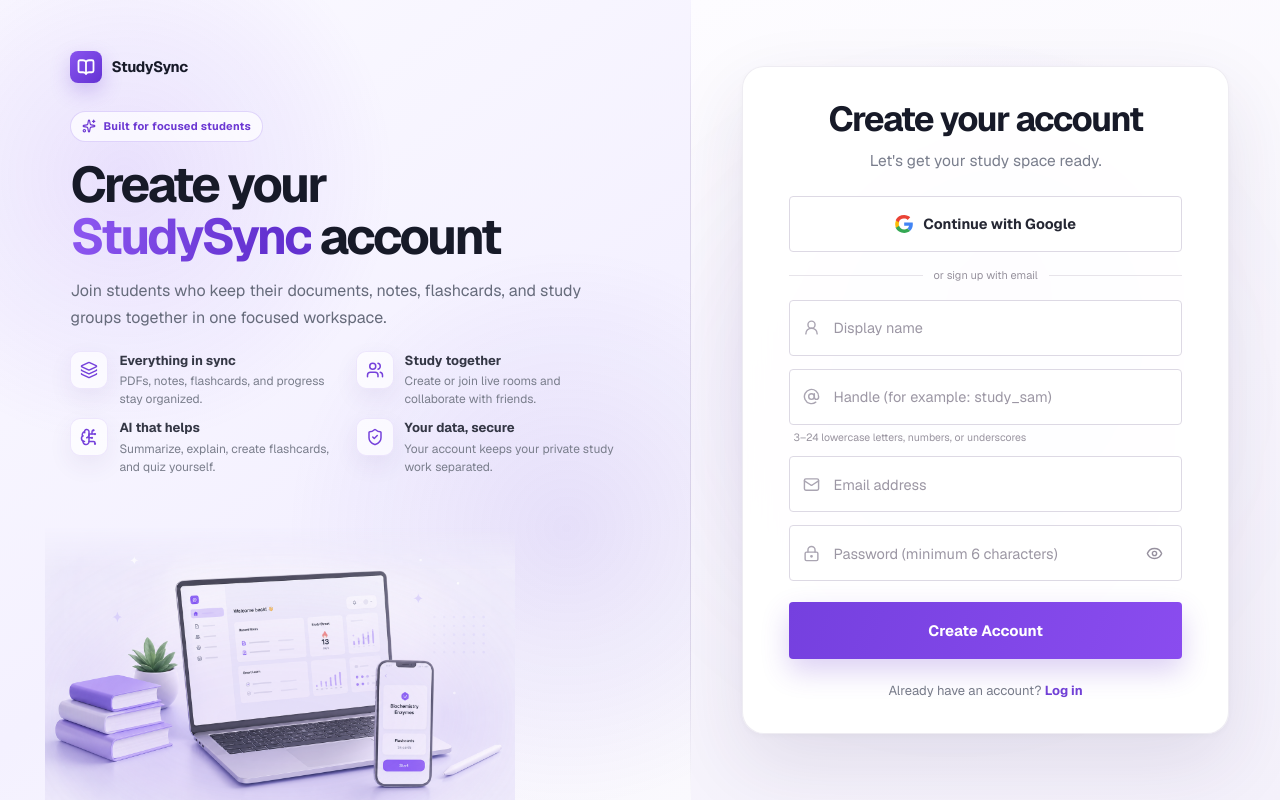
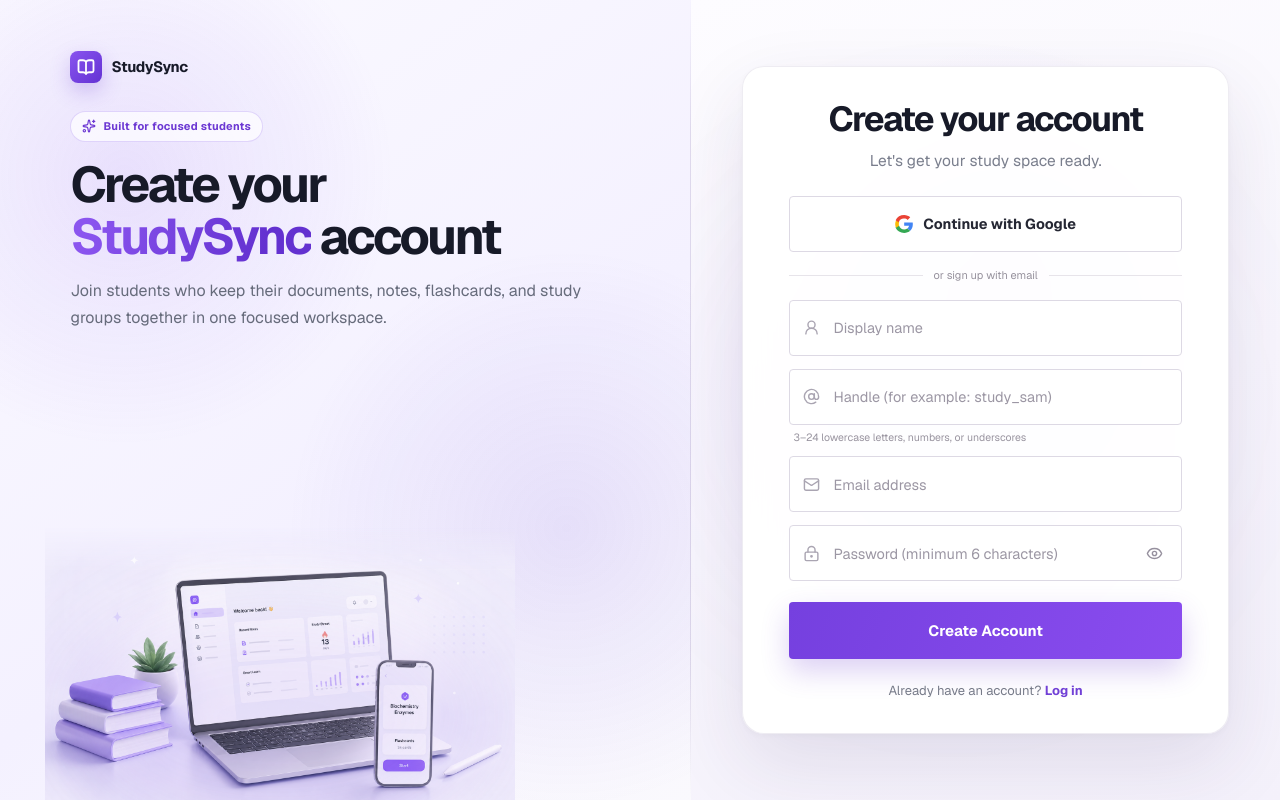
Before and after one commit to Muj-04/studysync, a Next.js app: page /register in a window 1280 px wide. Built offline with nearby package versions, Linux system fonts and the light colour scheme; no server answers.

Commit message:
Remove overlapping register artwork content

```diff
--- a/src/app/register/RegisterPage.module.css
+++ b/src/app/register/RegisterPage.module.css
@@ -109,51 +109,10 @@
   line-height: 1.7;
 }
 
-.benefitList {
-  display: grid;
-  grid-template-columns: repeat(2, minmax(0, 1fr));
-  gap: 17px 28px;
-  margin-top: 34px;
-}
-
-.benefitList > div {
-  display: flex;
-  align-items: flex-start;
-  gap: 11px;
-  min-width: 0;
-}
-
-.benefitList > div > span {
-  display: grid;
-  place-items: center;
-  width: 38px;
-  height: 38px;
-  flex: 0 0 38px;
-  border: 1px solid rgba(121, 70, 223, 0.11);
-  border-radius: 10px;
-  color: #7541db;
-  background: rgba(255, 255, 255, 0.68);
-  box-shadow: 0 9px 25px rgba(75, 49, 128, 0.07);
-}
-
-.benefitList p {
-  margin: 0;
-  color: #7a7e8c;
-  font-size: 12px;
-  line-height: 1.5;
-}
-
-.benefitList strong {
-  display: block;
-  margin-bottom: 2px;
-  color: #343745;
-  font-size: 13px;
-}
-
 .illustrationWrap {
   position: absolute;
   left: clamp(22px, 3.5vw, 64px);
-  bottom: 5.5%;
+  bottom: -1.5%;
   z-index: 1;
   width: min(94%, 920px);
   margin: 0;
@@ -384,8 +343,6 @@
 @media (max-width: 1050px) {
   .page { grid-template-columns: minmax(0, 0.88fr) minmax(410px, 1.12fr); }
   .storyPanel { padding-left: 36px; padding-right: 36px; }
-  .benefitList { grid-template-columns: 1fr; gap: 11px; }
-  .benefitList > div:nth-child(4) { display: none; }
   .illustrationWrap { left: 18px; width: 96%; }
   .formSide { padding-left: 28px; padding-right: 28px; }
 }
@@ -393,7 +350,7 @@
 @media (max-width: 820px) {
   .page { display: block; min-height: 100vh; background: linear-gradient(145deg, #f6f2ff, #fbfaff); }
   .storyPanel { min-height: auto; padding: 28px 24px 42px; }
-  .storyPanel::after, .benefitList, .illustrationWrap { display: none; }
+  .storyPanel::after, .illustrationWrap { display: none; }
   .storyCopy { max-width: 620px; margin: 42px auto 0; text-align: center; }
   .storyCopy h1 { font-size: clamp(2.55rem, 8.8vw, 4rem); }
   .headlineSecond { white-space: normal; }
@@ -405,7 +362,6 @@
 @media (max-height: 860px) and (min-width: 821px) {
   .storyCopy { margin-top: 28px; }
   .storyCopy > p { margin-top: 14px; }
-  .benefitList { gap: 10px 20px; margin-top: 20px; }
   .illustrationWrap { width: min(68%, 650px); bottom: -5%; }
   .card { padding-top: 32px; padding-bottom: 32px; }
 }
--- a/src/app/register/page.tsx
+++ b/src/app/register/page.tsx
@@ -5,16 +5,12 @@ import Link from 'next/link';
 import {
   AtSign,
   BookOpen,
-  BrainCircuit,
   Eye,
   EyeOff,
-  Layers3,
   LockKeyhole,
   Mail,
-  ShieldCheck,
   Sparkles,
   UserRound,
-  Users,
 } from 'lucide-react';
 import { createClient } from '@/lib/supabase/client';
 import {
@@ -202,13 +198,6 @@ export default function RegisterPage() {
             <span className={styles.headlineSecond}><em>StudySync</em> account</span>
           </h1>
           <p>Join students who keep their documents, notes, flashcards, and study groups together in one focused workspace.</p>
-
-          <div className={styles.benefitList}>
-            <div><span><Layers3 size={18} /></span><p><strong>Everything in sync</strong>PDFs, notes, flashcards, and progress stay organized.</p></div>
-            <div><span><Users size={18} /></span><p><strong>Study together</strong>Create or join live rooms and collaborate with friends.</p></div>
-            <div><span><BrainCircuit size={18} /></span><p><strong>AI that helps</strong>Summarize, explain, create flashcards, and quiz yourself.</p></div>
-            <div><span><ShieldCheck size={18} /></span><p><strong>Your data, secure</strong>Your account keeps your private study work separated.</p></div>
-          </div>
         </div>
 
         <div className={styles.illustrationWrap}>
```
